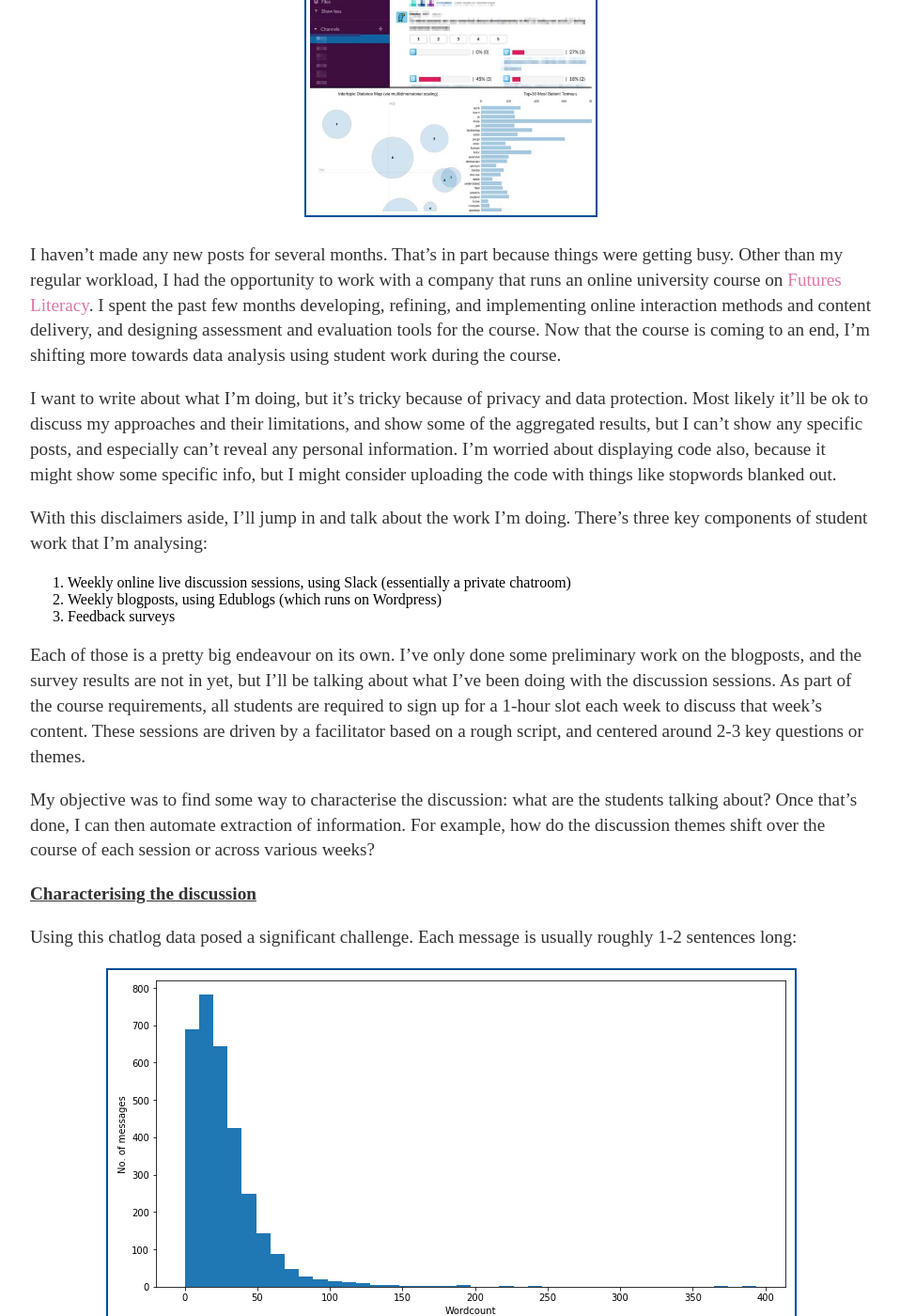
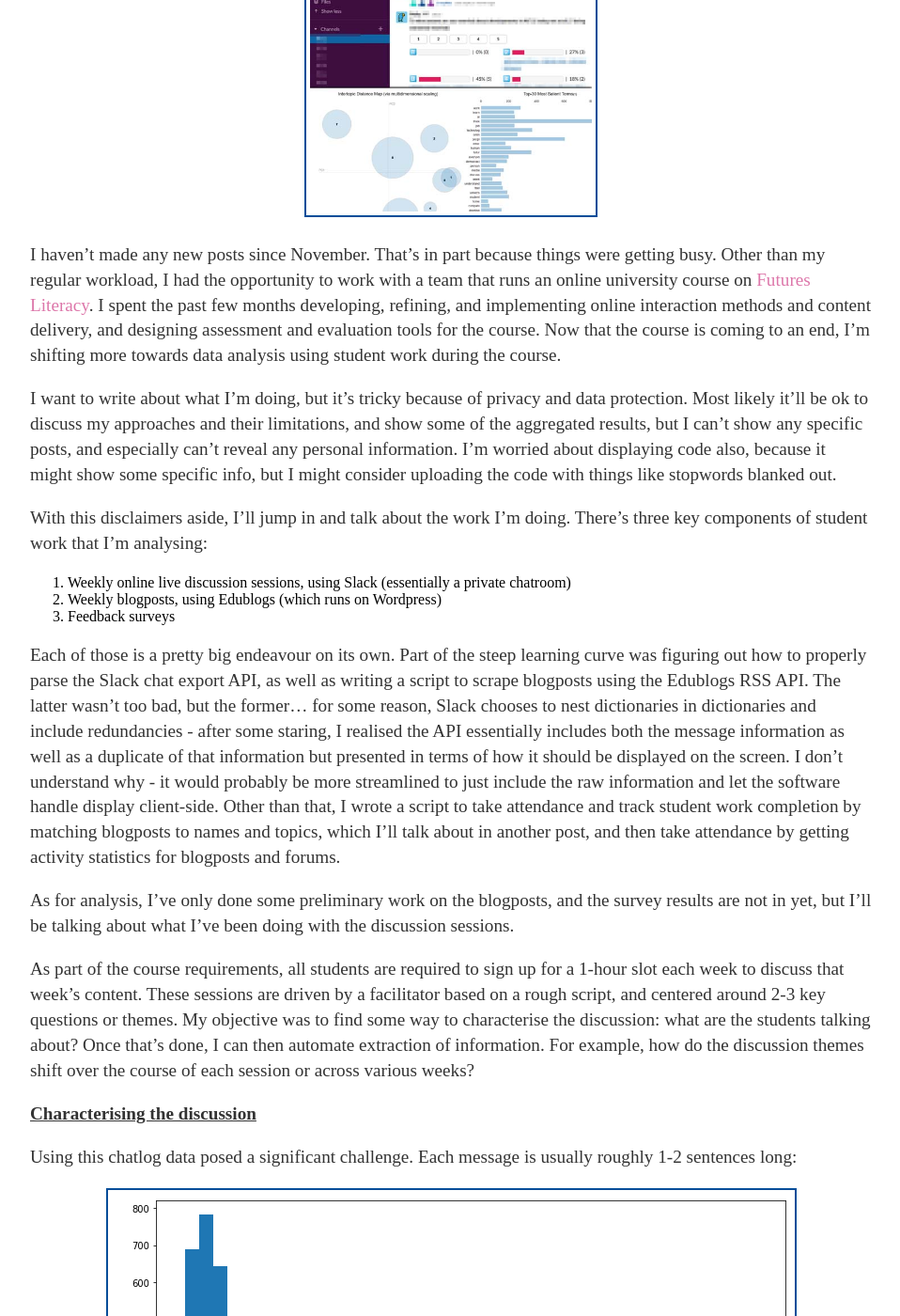
Before and after one commit to not-even-wong/not-even-wong.github.io, a Jekyll site: the page built from _posts/2020-04-08-NLP-chatlogs-part-1.md, in a window 1280 px wide and 1400 px high, scrolled down 436 px. Shown: the whole window at 94% size, without its empty margins (160-1118 px from the left). Built offline with Jekyll 4.4.1, drawn with Linux system fonts in a browser that asks for light colours.

Commit message:
Update 2020-04-08-NLP-chatlogs-part-1.md

```diff
--- a/_posts/2020-04-08-NLP-chatlogs-part-1.md
+++ b/_posts/2020-04-08-NLP-chatlogs-part-1.md
@@ -7,7 +7,7 @@ thumbnail: https://raw.githubusercontent.com/not-even-wong/not-even-wong.github.
 
 <p align="center"><img src="https://raw.githubusercontent.com/not-even-wong/not-even-wong.github.io/master/_posts/20200408/20200408_thumb.jpg" style="width: 300px" class="border"></p>
 
-I haven't made any new posts for several months. That's in part because things were getting busy. Other than my regular workload, I had the opportunity to work with a company that runs an online university course on <a href="https://en.unesco.org/themes/futures-literacy" target="_blank">Futures Literacy</a>. I spent the past few months developing, refining, and implementing online interaction methods and content delivery, and designing assessment and evaluation tools for the course. Now that the course is coming to an end, I'm shifting more towards data analysis using student work during the course.
+I haven't made any new posts since November. That's in part because things were getting busy. Other than my regular workload, I had the opportunity to work with a team that runs an online university course on <a href="https://en.unesco.org/themes/futures-literacy" target="_blank">Futures Literacy</a>. I spent the past few months developing, refining, and implementing online interaction methods and content delivery, and designing assessment and evaluation tools for the course. Now that the course is coming to an end, I'm shifting more towards data analysis using student work during the course.
 
 I want to write about what I'm doing, but it's tricky because of privacy and data protection. Most likely it'll be ok to discuss my approaches and their limitations, and show some of the aggregated results, but I can't show any specific posts, and especially can't reveal any personal information. I'm worried about displaying code also, because it might show some specific info, but I might consider uploading the code with things like stopwords blanked out.
 
@@ -19,9 +19,11 @@ With this disclaimers aside, I'll jump in and talk about the work I'm doing. The
 <li>Feedback surveys</li>
 </ol>
 
-Each of those is a pretty big endeavour on its own. I've only done some preliminary work on the blogposts, and the survey results are not in yet, but I'll be talking about what I've been doing with the discussion sessions. As part of the course requirements, all students are required to sign up for a 1-hour slot each week to discuss that week's content. These sessions are driven by a facilitator based on a rough script, and centered around 2-3 key questions or themes.
+Each of those is a pretty big endeavour on its own. Part of the steep learning curve was figuring out how to properly parse the Slack chat export API, as well as writing a script to scrape blogposts using the Edublogs RSS API. The latter wasn't too bad, but the former... for some reason, Slack chooses to nest dictionaries in dictionaries and include redundancies - after some staring, I realised the API essentially includes both the message information as well as a duplicate of that information but presented in terms of how it should be displayed on the screen. I don't understand why - it would probably be more streamlined to just include the raw information and let the software handle display client-side. Other than that, I wrote a script to take attendance and track student work completion by matching blogposts to names and topics, which I'll talk about in another post, and then take attendance by getting activity statistics for blogposts and forums.
 
-My objective was to find some way to characterise the discussion: what are the students talking about? Once that's done, I can then automate extraction of information. For example, how do the discussion themes shift over the course of each session or across various weeks?
+As for analysis, I've only done some preliminary work on the blogposts, and the survey results are not in yet, but I'll be talking about what I've been doing with the discussion sessions.
+
+As part of the course requirements, all students are required to sign up for a 1-hour slot each week to discuss that week's content. These sessions are driven by a facilitator based on a rough script, and centered around 2-3 key questions or themes. My objective was to find some way to characterise the discussion: what are the students talking about? Once that's done, I can then automate extraction of information. For example, how do the discussion themes shift over the course of each session or across various weeks?
 
 <b><u>Characterising the discussion</u></b>
 
```
